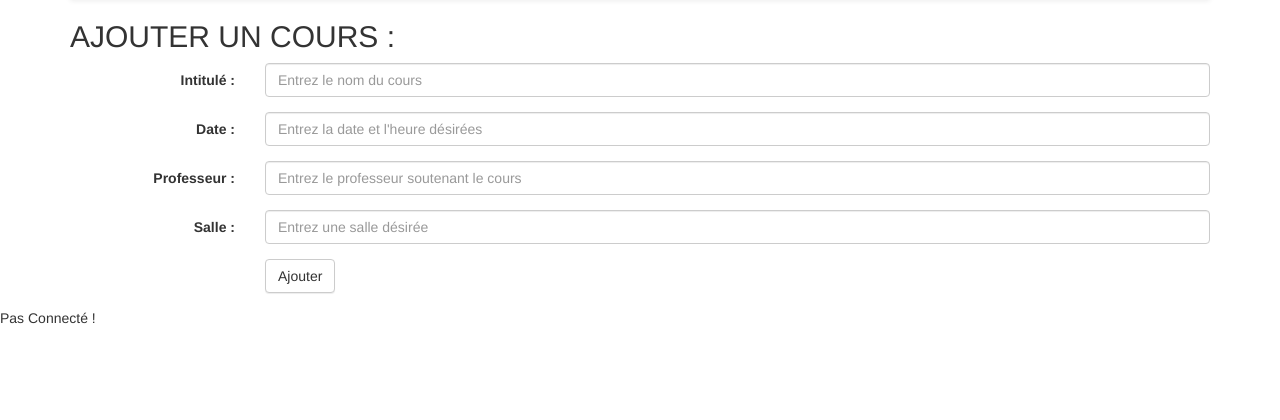
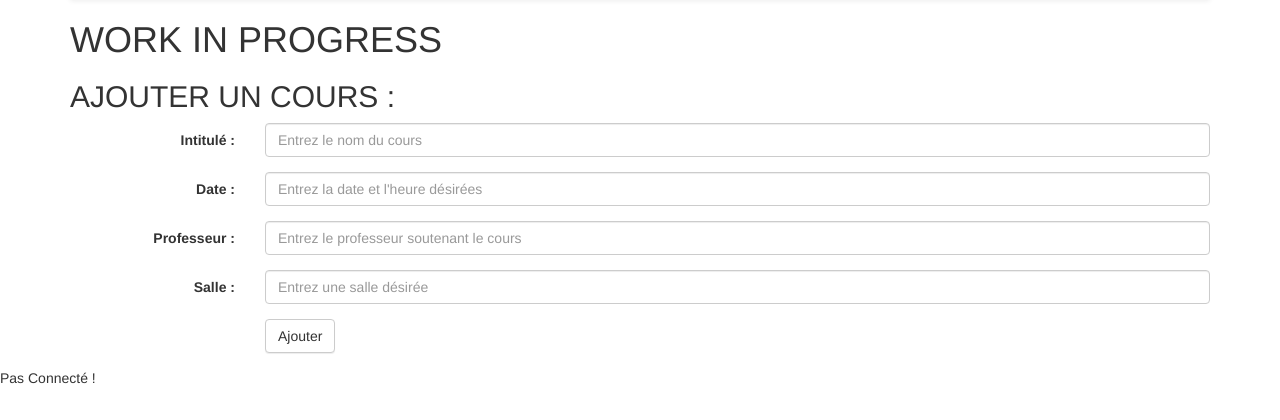
Before and after one commit to DanielLeThug/Projet-Architecture, a PHP site: page /add_lesson in a window 1280 px wide. Shown: the part 67-487 px from the top of the page. Run offline with PHP 8.4, Linux system fonts and the light colour scheme; some libraries are stand-ins or nearby versions.

Commit message:
WIP des vues

```diff
--- a/Views/AddLesson_V.php
+++ b/Views/AddLesson_V.php
@@ -14,6 +14,7 @@
 <body>
 	<div class="container">
 		<?php include 'Bandeau_V.php'?>
+		<h1>WORK IN PROGRESS</h1>
 		<h2>AJOUTER UN COURS :</h2>
         <form class="form-horizontal" action="add_lesson" method="post">
             <div class="form-group">
--- a/Views/ViewLesson_V.php
+++ b/Views/ViewLesson_V.php
@@ -14,6 +14,7 @@
 <body>
 	<div class="container">
 		<?php include 'Bandeau_V.php'?>
+		<h1>WORK IN PROGRESS</h1>
 		<h2>LISTE DES COURS :</h2>
 		<table class="table">
 			<thead>
```
